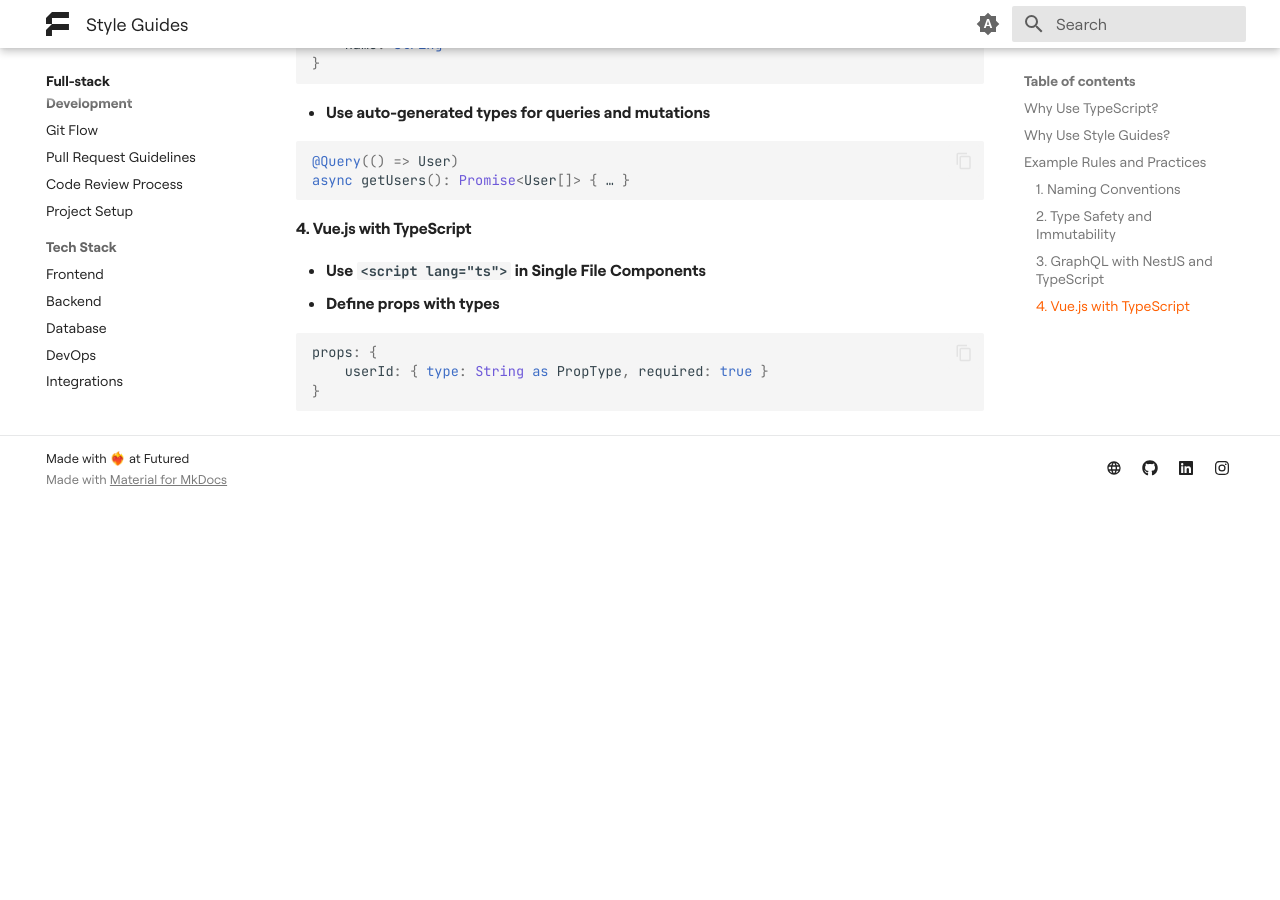
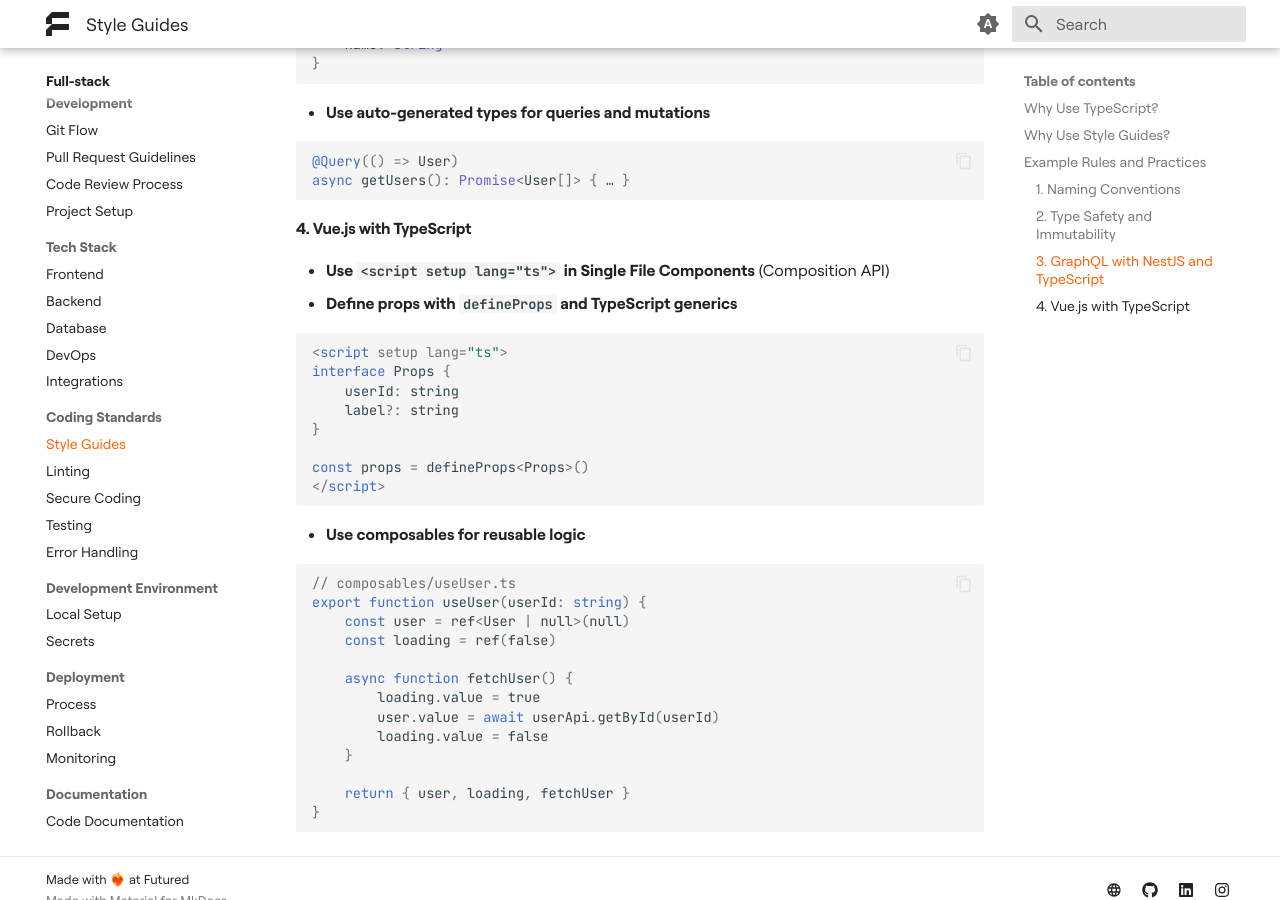
Before and after one commit to futuredapp/Engineering-Handbook, an MkDocs documentation site: the page built from docs/teams/fullstack/coding_standards/00_style_guides.md, in a window 1280 px wide and 900 px high, scrolled down 2111 px. Built offline with MkDocs 1.6.1 and Material for MkDocs 9.7.7, drawn with Linux system fonts in a browser that asks for light colours; before the commit the page ends 2612 px from its top, so only the background shows below that.

Commit message:
chore: updated styleguide FE part to composition API

````diff
--- a/docs/teams/fullstack/coding_standards/00_style_guides.md
+++ b/docs/teams/fullstack/coding_standards/00_style_guides.md
@@ -93,11 +93,34 @@
 
 #### 4. **Vue.js with TypeScript**
 
-- **Use `<script lang="ts">` in Single File Components**
-- **Define props with types**
+- **Use `<script setup lang="ts">` in Single File Components** (Composition API)
+- **Define props with `defineProps` and TypeScript generics**
+
+```vue
+<script setup lang="ts">
+interface Props {
+    userId: string
+    label?: string
+}
+
+const props = defineProps<Props>()
+</script>
+```
+
+- **Use composables for reusable logic**
 
 ```typescript
-props: {
-    userId: { type: String as PropType, required: true }
+// composables/useUser.ts
+export function useUser(userId: string) {
+    const user = ref<User | null>(null)
+    const loading = ref(false)
+
+    async function fetchUser() {
+        loading.value = true
+        user.value = await userApi.getById(userId)
+        loading.value = false
+    }
+
+    return { user, loading, fetchUser }
 }
 ```
````
